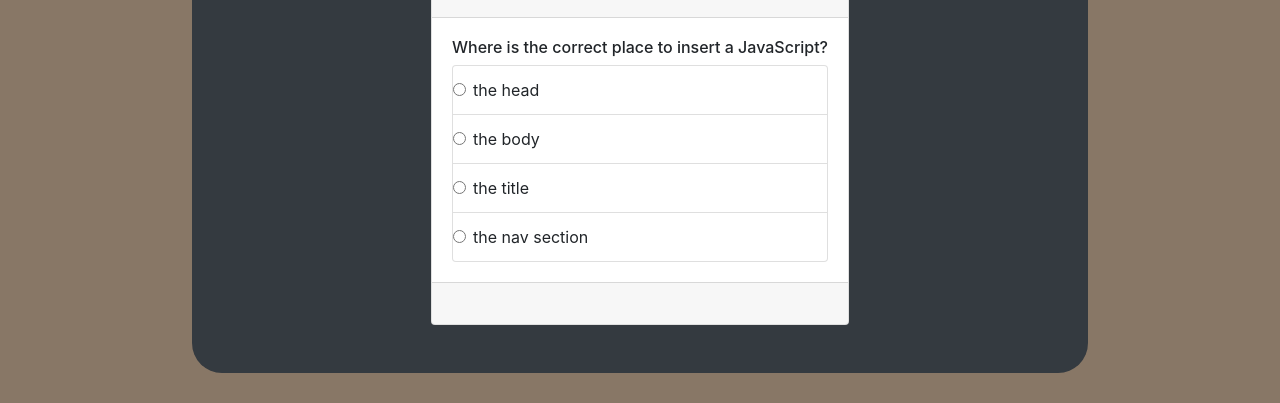
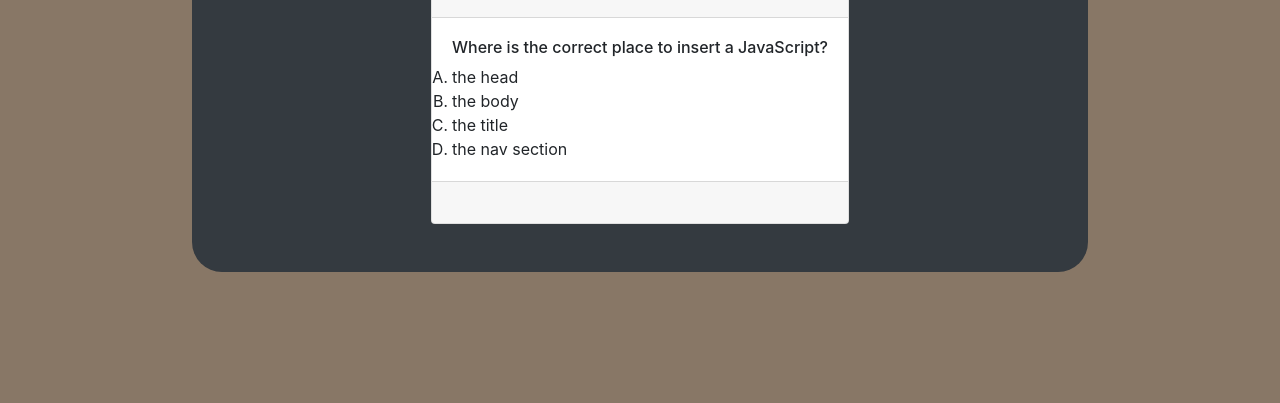
Before and after one commit to deleonfrancis/Code_Quiz, a plain HTML site: page index.html in a window 1280 px wide. Both pictures are taken after a click on the button "Start". Shown: the part 397-800 px from the top of the page. Drawn offline with nearby package versions, Linux system fonts and the light colour scheme.

Commit message:
small update to get list on screen

```diff
--- a/index.html
+++ b/index.html
@@ -101,7 +101,7 @@
             <h6 id="question">
               <!-- This is where the question goes. -->
             </h6>
-            <ol class="list-group choicesList text-left"></ol>
+            <ol class="list-group choicesList text-left" id="userChoices" type="A"></ol>
           </div>
           <div class="card-footer text-muted feedback">
             <!-- Feedback -->
--- a/script.js
+++ b/script.js
@@ -18,15 +18,19 @@ $(document).ready(function () {
     // Next Question button.
     var nextQuestionBtn = $("#nextQuestionBtn");
 
-    //  Set integer of question = to 1.
+
     var i = 0;
-
+    var currentIndex = -1;
+    var correctAnswer;
     var x = 0;
 
+    // How long will the timer be.
     var seconds = questions.length * 6;
 
+    // Timer
     var timer;
 
+    // Submit Button on High Scores page
     var submitInitialsBtn = $("#submitInitialsBtn");
 
     // Webpage Behavior
@@ -69,49 +73,49 @@ $(document).ready(function () {
       highScoreSection.addClass("hidden");
       scoreContainer.addClass("hidden");
       seconds = questions.length * 6; //reset timer
-      i = 0;
+      Questions();
       setTimer();
-      var something = function (param) {
-        console.log(param);
-      };
-      var currentQuestion = questions[i];
-      $("#questionNumber").text("Question " + " " + (i + 1));
-      $("#question").text(currentQuestion.title);
-      $("#nextQuestionBtn").text("Next Question");
-      // put choices on the page
-      for (x = 0; x < currentQuestion.choices.length; x++) {
-        var currentChoice = currentQuestion.choices[x];
 
-        //#region old code
-        //   var checkbox =
-        //     "<li class='list-group-item'><input class='form-check-input' type='radio' name='exampleRadios'" +
-        //     "onclick='checkAnswer('" + currentQuestion.choices[x] +"')'/>" +
-        //     "<label class='form-check-label' for='exampleRadios1'>" + currentQuestion.choices[x] + "</label></li>";
-        //var li = "<li>" + currentQuestion.choices[x] +"</li>";
-        //checkAnswer('${currentQuestion.choices[x]}');
-        //#endregion
-
-        // List choice item
-        var checkbox = $.parseHTML(`<li class="list-group-item"><input class="form-check-input" type="radio" name="exampleRadios" />
-        <label class="form-check-label" for="exampleRadios1">
-          ${currentChoice}
-        </label></li>`);
-
-        //Add click listener to list choice item
-        //Each click will call checkAnswer to see if the choice is correct
-        checkbox[0].addEventListener("click", function () {
-          checkAnswer(currentChoice);
-        });
-
-        $(".choicesList").append(checkbox[0]);
-      }
     });
 
-    function checkAnswer(selection) {
-      //if selection === correction answer -> do something
-      //if selection is wrong answer > do something else
-      console.log(selection);
+function Questions(){
+  currentIndex++;
+  var currentQuestion = questions[currentIndex].title; // Questions
+  var currentChoices = questions[currentIndex].choices;
+  correctAnswer = questions[currentIndex].answer;
+  $("#questionNumber").text("Question " + " " + (i + 1));
+  $("#question").text(currentQuestion);
+  $("#nextQuestionBtn").text("Next Question");
+
+  // put choices on the page
+  for (x = 0; x < currentChoices.length; x++) {
+    var choicesPrint = $("<li>" + currentChoices[x] + "</li>");
+    $("#userChoices").append(choicesPrint);
+    console.log(currentChoices);
+    console.log(choicesPrint);
+
+  }
+}
+
+$("li").click(isItRight());
+    function isItRight(event) {
+      event.preventDefault();
+      if (choicesPrint = correctAnswer) {
+        $(".feedback").text("Correct!")
+
+      }
+      else{
+        $(".feedback").text("Wrong...")
+
+      }
+
+
     }
+
+
+
+
+
 
     // Timer
     // Starting the timer function
```
